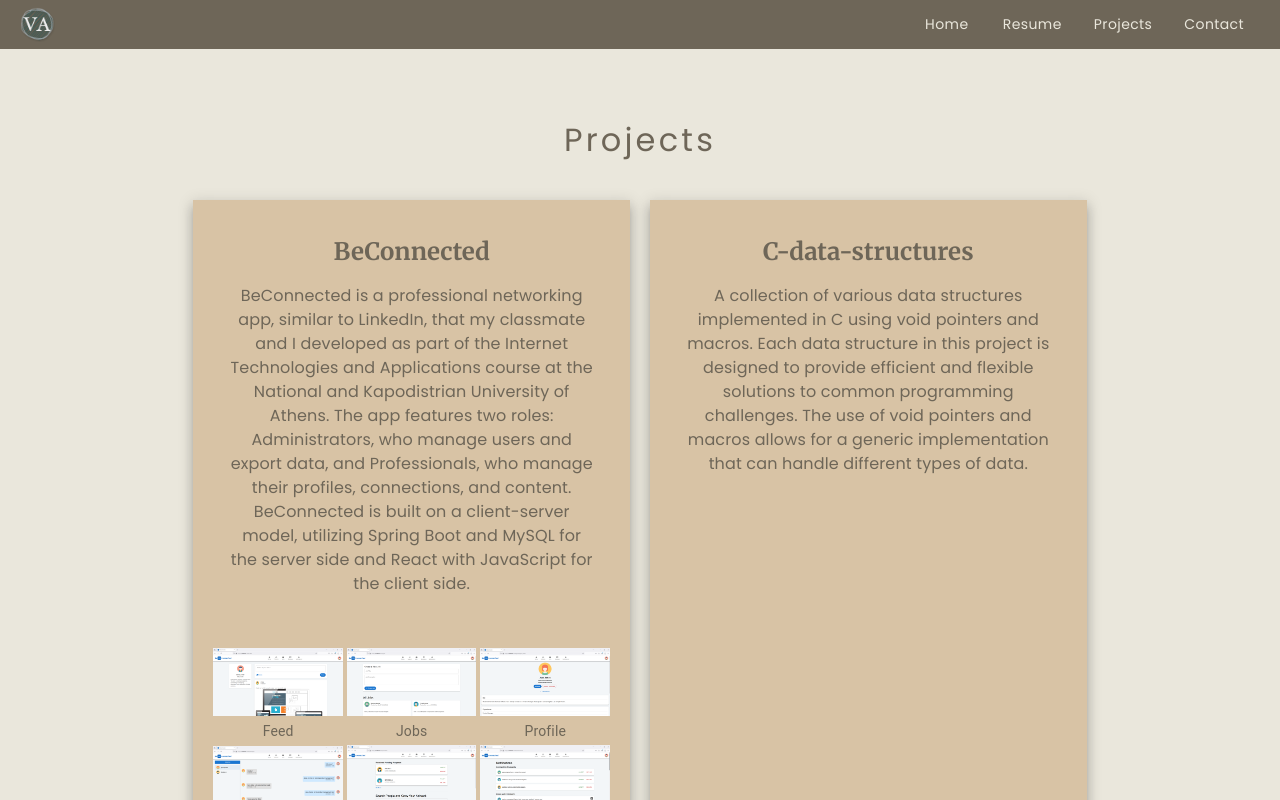
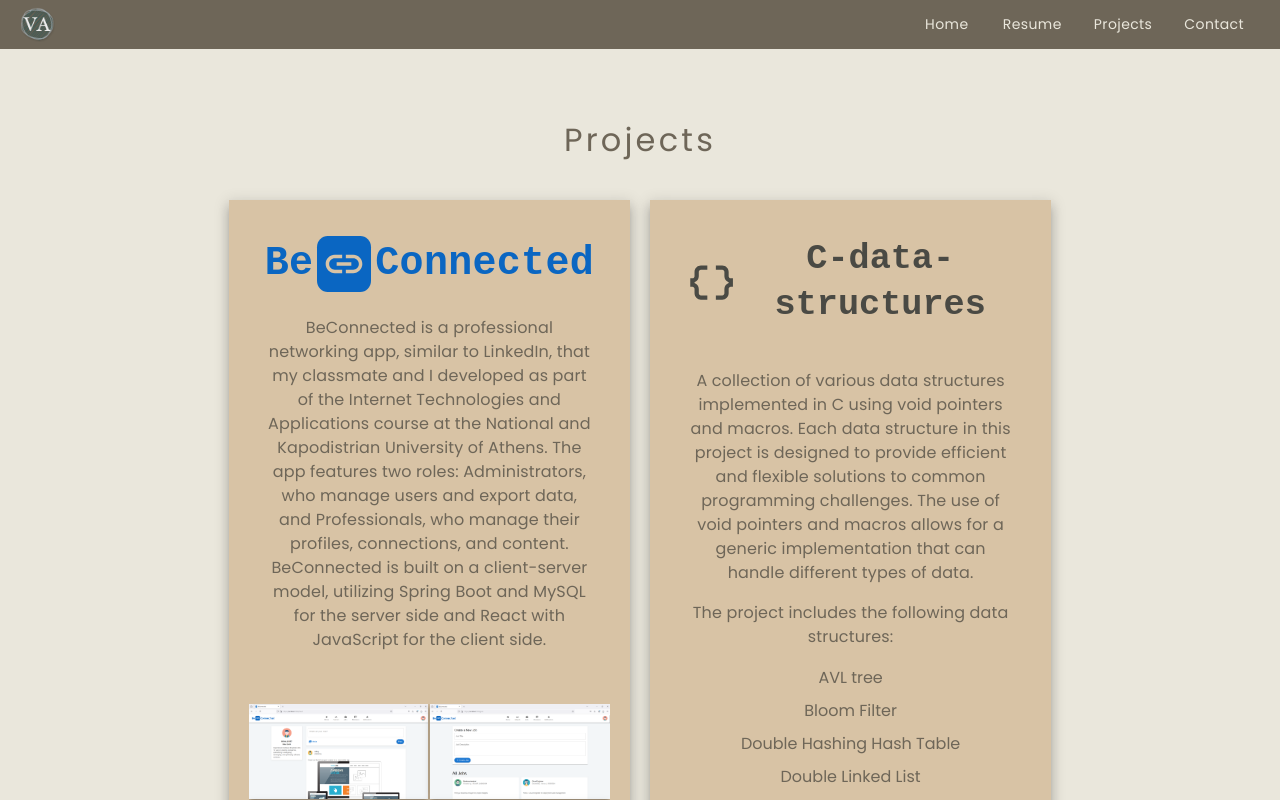
Before and after one commit to Vaggelis-Arg/vaggelis-arg.github.io, a React (Create React App) app: page /projects in a window 1280 px wide. Shown: the top 800 px of the page. Built offline with nearby package versions, Linux system fonts and the light colour scheme.

Commit message:
some updates

```diff
--- a/src/components/ParticlesBackground.jsx
+++ b/src/components/ParticlesBackground.jsx
@@ -16,7 +16,8 @@ const ParticlesBackground = () => {
         interactivity: {
             events: {
                 onClick: {
-                    enable: false,
+                    enable: true,
+                    mode: "push",
                 },
                 onHover: {
                     enable: true,
@@ -25,6 +26,9 @@ const ParticlesBackground = () => {
                 resize: true,
             },
             modes: {
+                push: {
+                    quantity: 2,
+                },
                 repulse: {
                     distance: 200,
                     duration: 0.4,
--- a/src/components/Projects.jsx
+++ b/src/components/Projects.jsx
@@ -1,5 +1,5 @@
-import React from 'react';
-import { Typography, Card, CardContent, Box, ImageList, ImageListItem, useMediaQuery } from '@mui/material';
+import React, { useState } from 'react';
+import { Typography, Card, CardContent, Box, ImageList, ImageListItem, useMediaQuery, Dialog } from '@mui/material';
 import beconnectedFeed from '../assets/beconnected-feed.png';
 import beconnectedJobs from '../assets/beconnected-jobs.png';
 import beconnectedProfile from '../assets/beconnected-profile.png';
@@ -8,9 +8,11 @@ import beconnectedNetwork from '../assets/beconnected-network.png';
 import beconnectedNotifications from '../assets/beconnected-notifications.png';
 import beconnectedConnections from '../assets/beconnected-connections.png';
 import beconnectedSettings from '../assets/beconnected-settings.png';
+import LinkIcon from '@mui/icons-material/Link';
+import DataObjectIcon from '@mui/icons-material/DataObject';
 
 const Projects = () => {
-    const isSmallScreen = useMediaQuery(`(max-width: 750px)`);
+    const isSmallScreen = useMediaQuery(`(max-width: 800px)`);
     const itemData = [
         { img: beconnectedFeed, title: 'Feed' },
         { img: beconnectedJobs, title: 'Jobs' },
@@ -21,6 +23,19 @@ const Projects = () => {
         { img: beconnectedConnections, title: 'Connections' },
         { img: beconnectedSettings, title: 'Settings' }
     ];
+
+    const [open, setOpen] = useState(false);
+    const [selectedImage, setSelectedImage] = useState(null);
+
+    const handleClickOpen = (img) => {
+        setSelectedImage(img);
+        setOpen(true);
+    };
+
+    const handleClose = () => {
+        setOpen(false);
+        setSelectedImage(null);
+    };
 
     return (
         <section
@@ -57,7 +72,7 @@ const Projects = () => {
                     flexDirection: isSmallScreen ? 'column' : 'row',
                     flexWrap: 'wrap',
                     '& > *': {
-                        flexBasis: isSmallScreen ? '100%' : '37%',
+                        flexBasis: isSmallScreen ? '100%' : '34%',
                         display: 'flex',
                         flexDirection: 'column',
                         justifyContent: 'space-between',
@@ -75,8 +90,182 @@ const Projects = () => {
                     }}
                 >
                     <CardContent>
-                        <Typography variant="h5" component="div" sx={{ fontWeight: 'bold', fontFamily: 'Merriweather, serif' }}>
-                            BeConnected
+                    <Typography
+                        variant="h4"
+                        noWrap
+                        sx={{
+                            display: 'flex',
+                            alignItems: 'center',
+                            justifyContent: 'center',
+                            fontFamily: 'monospace',
+                            fontWeight: 700,
+                            color: '#0a66c2',
+                            textDecoration: 'none',
+                            fontSize: isSmallScreen ?  '2.5rem' : {xs: '1.2rem', md: '2.5rem'},
+                            lineHeight: '1.2',
+                        }}
+                    >
+                        Be
+                        <Box
+                            sx={{
+                                display: 'flex',
+                                alignItems: 'center',
+                                justifyContent: 'center',
+                                borderRadius: '20%',
+                                bgcolor: '#0a66c2',
+                                width: '3.5rem',
+                                height: '3.5rem',
+                                mr: 0.5,
+                                ml: 0.5,
+                            }}
+                        >
+                            <LinkIcon
+                                sx={{
+                                    fontSize: {md: '2.75rem'},
+                                    color: '#d8c3a5',
+                                }}
+                            />
+                        </Box>
+                        Connected
+                    </Typography>
+                        <Typography
+                            paragraph
+                            sx={{
+                                color: '#6e6658',
+                                fontFamily: 'Poppins, sans-serif',
+                                marginTop: '1.5rem',
+                            }}
+                        >
+                            BeConnected is a professional networking app, similar to LinkedIn, that my classmate and I developed as part
+                            of the Internet Technologies and Applications course at the National and Kapodistrian University of Athens.
+                            The app features two roles: Administrators, who manage users and export data, and Professionals, who manage
+                            their profiles, connections, and content. BeConnected is built on a client-server model, utilizing Spring Boot
+                            and MySQL for the server side and React with JavaScript for the client side.
+                        </Typography>
+                    </CardContent>
+                    <>
+                    <ImageList
+                    sx={{
+                        width: '100%',
+                        marginTop: '20px',
+                        gridTemplateColumns: { xs: 'repeat(1, 1fr)', sm: 'repeat(2, 1fr)', md: 'repeat(3, 1fr)' },
+                        gap: 3,
+                    }}
+                    cols={2}
+                    gap={2}
+                >
+                    {itemData.map((item) => (
+                        <ImageListItem
+                            key={item.img}
+                            sx={{
+                                position: 'relative',
+                                overflow: 'hidden',
+                                boxShadow: 3,
+                                cursor: 'pointer',
+                                transition: 'transform 0.3s ease',
+                                '&:hover': {
+                                    transform: 'scale(1.05)',
+                                    '& .overlay': {
+                                        opacity: 1,
+                                    },
+                                },
+                            }}
+                            onClick={() => handleClickOpen(item.img)}
+                        >
+                            <img
+                                src={item.img}
+                                alt={item.title}
+                                loading="lazy"
+                                style={{ objectFit: 'cover', width: '100%', height: '100%' }}
+                            />
+                            <Box
+                                className="overlay"
+                                sx={{
+                                    position: 'absolute',
+                                    bottom: 0,
+                                    left: 0,
+                                    right: 0,
+                                    opacity: 0,
+                                    transition: 'opacity 0.3s ease',
+                                    textAlign: 'center',
+                                    fontFamily: 'Poppins, sans-serif',
+                                }}
+                            >
+                                <Typography variant="body2">{item.title}</Typography>
+                            </Box>
+                        </ImageListItem>
+                    ))}
+                </ImageList>
+                <Dialog
+                    open={open}
+                    onClose={handleClose}
+                    maxWidth="lg"
+                    fullWidth={false}
+                    PaperProps={{
+                        sx: { width: '80%', height: 'auto' },
+                    }}
+                >
+                    {selectedImage && (
+                        <img
+                            src={selectedImage}
+                            alt="Selected"
+                        />
+                    )}
+                </Dialog>
+                </>
+                </Card>
+                <Card
+                    sx={{
+                        backgroundColor: '#d8c3a5',
+                        color: '#4a4a44',
+                        boxShadow: 8,
+                        padding: '20px',
+                        textAlign: 'center',
+                        borderRadius: 0,
+                    }}
+                >
+                    <CardContent>
+                        <Box
+                            sx={{
+                                display: 'flex',
+                                alignItems: 'center',
+                                justifyContent: 'center',
+                                mb: 2,
+                            }}
+                        >
+                            <DataObjectIcon
+                                sx={{
+                                    fontSize: { md: '3.2rem' },
+                                    color: '#4a4a44',
+                                    mr: 1,
+                                }}
+                            />
+                            <Typography
+                                variant="h5"
+                                component="div"
+                                sx={{
+                                    fontSize: { md: '2.2rem' },
+                                    fontWeight: 700,
+                                    fontFamily: 'monospace',
+                                    color: '#4a4a44',
+                                }}
+                            >
+                                C-data-structures
+                            </Typography>
+                        </Box>
+
+                        <Typography
+                            paragraph
+                            sx={{
+                                color: '#6e6658',
+                                fontFamily: 'Poppins, sans-serif',
+                                marginTop: '2.5rem',
+                            }}
+                        >
+                            A collection of various data structures implemented in C using void pointers and macros.
+                            Each data structure in this project is designed to provide efficient and flexible solutions to common
+                            programming challenges. The use of void pointers and macros allows for a generic implementation that can
+                            handle different types of data.
                         </Typography>
                         <Typography
                             paragraph
@@ -86,62 +275,30 @@ const Projects = () => {
                                 marginTop: '1rem',
                             }}
                         >
-                            BeConnected is a professional networking app, similar to LinkedIn, that my classmate and I developed as part
-                            of the Internet Technologies and Applications course at the National and Kapodistrian University of Athens.
-                            The app features two roles: Administrators, who manage users and export data, and Professionals, who manage
-                            their profiles, connections, and content. BeConnected is built on a client-server model, utilizing Spring Boot
-                            and MySQL for the server side and React with JavaScript for the client side.
+                            The project includes the following data structures:
                         </Typography>
-                    </CardContent>
-
-                    <ImageList
-                        sx={{ width: '100%', marginTop: '20px' }}
-                        cols={3}
-                        gap={4}
-                    >
-                        {itemData.map((item) => (
-                            <ImageListItem key={item.img}>
-                                <img
-                                    src={item.img}
-                                    alt={item.title}
-                                    loading="lazy"
-                                    style={{ objectFit: 'contain', width: '100%', height: '100%' }}
-                                />
-                                <Typography align="center" variant="body2" sx={{ color: '#6e6658', marginTop: '5px' }}>
-                                    {item.title}
-                                </Typography>
-                            </ImageListItem>
-                        ))}
-                    </ImageList>
-                </Card>
-
-                <Card
-                    sx={{
-                        backgroundColor: '#d8c3a5',
-                        color: '#6e6658',
-                        boxShadow: 8,
-                        padding: '20px',
-                        textAlign: 'center',
-                        borderRadius: 0,
-                    }}
-                >
-                    <CardContent>
-                        <Typography variant="h5" component="div" sx={{ fontWeight: 'bold', fontFamily: 'Merriweather, serif' }}>
-                            C-data-structures
-                        </Typography>
-                        <Typography
-                            paragraph
+                        <Box
                             sx={{
-                                color: '#6e6658',
-                                fontFamily: 'Poppins, sans-serif',
+                                display: 'flex',
+                                flexDirection: 'column',
+                                gap: '8px',
                                 marginTop: '1rem',
                             }}
                         >
-                            A collection of various data structures implemented in C using void pointers and macros.
-                            Each data structure in this project is designed to provide efficient and flexible solutions to common
-                            programming challenges. The use of void pointers and macros allows for a generic implementation that can
-                            handle different types of data.
-                        </Typography>
+                            {['AVL tree', 'Bloom Filter', 'Double Hashing Hash Table', 'Double Linked List', 'Priority Queue', 'Queue', 'Red Black Tree', 'Separate Chaining Hash Table', 'Skip List', 'Stack', 'Vector'].map((item) => (
+                                <Box
+                                    key={item}
+                                    sx={{
+                                        color: '#6e6658',
+                                        fontFamily: 'Poppins, sans-serif',
+                                        textAlign: 'center',
+                                        boxShadow: 'none',
+                                    }}
+                                >
+                                    {item}
+                                </Box>
+                            ))}
+                        </Box>
                     </CardContent>
                 </Card>
             </Box>
```
Also changed, not shown: src/components/Resume.jsx (+30 -5 lines), src/App.js (indentation only).
